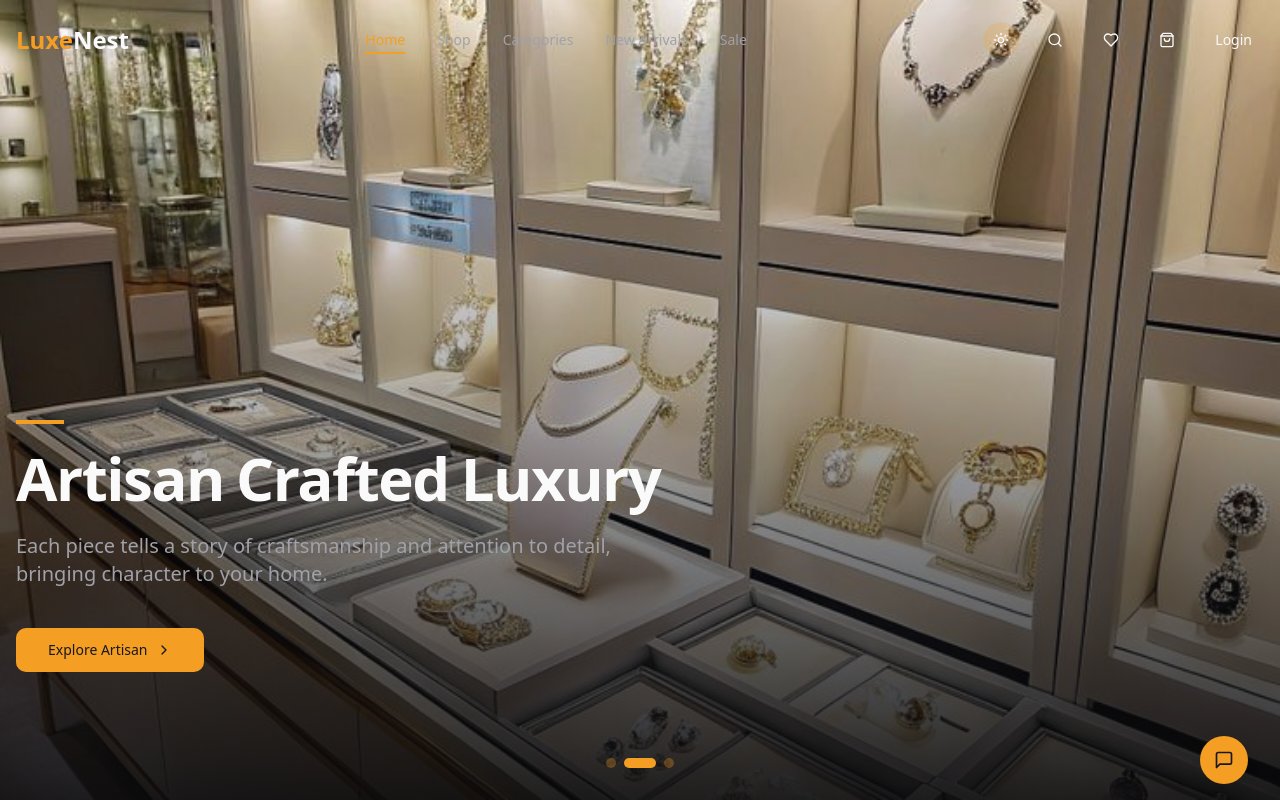
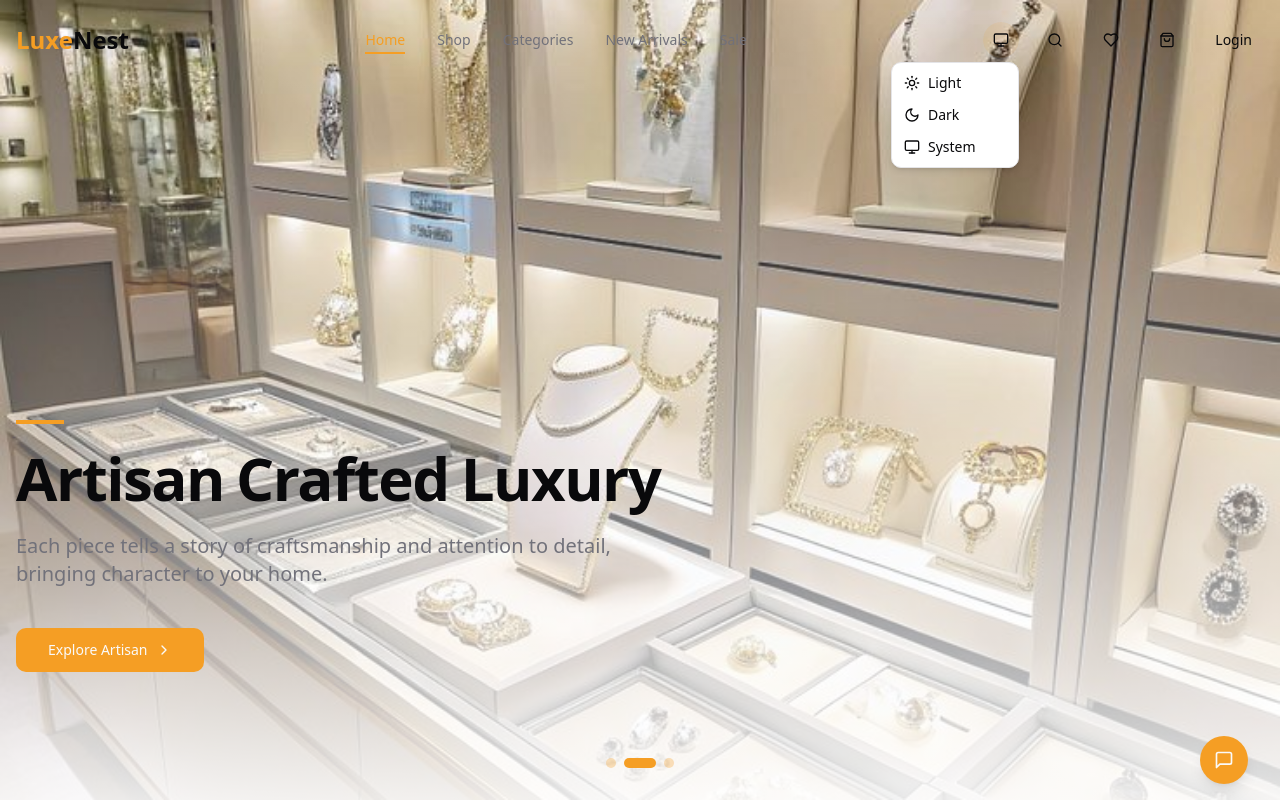
Before and after one commit to Atlas00000/luxenest, a Next.js app: page / in a window 1280 px wide. Both pictures are taken after a click on the button 1001 px from the left and 40 px from the top of the page. Shown: the top 800 px of the page. Built offline with nearby package versions, Linux system fonts and the light colour scheme.

Commit message:
theme toogle working

```diff
--- a/components/theme-toggle.tsx
+++ b/components/theme-toggle.tsx
@@ -1,13 +1,19 @@
 "use client"
 
-import { Moon, Sun } from "lucide-react"
+import { Moon, Sun, Monitor } from "lucide-react"
 import { useTheme } from "@/components/theme-provider"
 import { Button } from "@/components/ui/button"
 import { motion, AnimatePresence } from "framer-motion"
 import { useEffect, useState } from "react"
+import {
+  DropdownMenu,
+  DropdownMenuContent,
+  DropdownMenuItem,
+  DropdownMenuTrigger,
+} from "@/components/ui/dropdown-menu"
 
 export function ThemeToggle() {
-  const { resolvedTheme, setTheme } = useTheme()
+  const { theme, setTheme } = useTheme()
   const [mounted, setMounted] = useState(false)
 
   // Prevent hydration mismatch
@@ -23,39 +29,46 @@ export function ThemeToggle() {
     )
   }
 
-  const toggleTheme = () => {
-    setTheme(resolvedTheme === "light" ? "dark" : "light")
-  }
-
   return (
+    <DropdownMenu>
+      <DropdownMenuTrigger asChild>
         <Button
           variant="ghost"
           size="icon"
-      onClick={toggleTheme}
           className="relative overflow-hidden w-9 h-9 rounded-full"
-      aria-label={`Switch to ${resolvedTheme === "light" ? "dark" : "light"} mode`}
+          aria-label="Toggle theme"
         >
           <div className="relative z-10 flex items-center justify-center">
             <AnimatePresence mode="wait" initial={false}>
-          {resolvedTheme === "light" ? (
+              {theme === "light" ? (
                 <motion.div
-              key="moon"
+                  key="sun"
                   initial={{ y: -30, opacity: 0 }}
                   animate={{ y: 0, opacity: 1 }}
                   exit={{ y: 30, opacity: 0 }}
+                  transition={{ duration: 0.2 }}
+                >
+                  <Sun className="h-5 w-5" />
+                </motion.div>
+              ) : theme === "dark" ? (
+                <motion.div
+                  key="moon"
+                  initial={{ y: 30, opacity: 0 }}
+                  animate={{ y: 0, opacity: 1 }}
+                  exit={{ y: -30, opacity: 0 }}
                   transition={{ duration: 0.2 }}
                 >
                   <Moon className="h-5 w-5" />
                 </motion.div>
               ) : (
                 <motion.div
-              key="sun"
+                  key="monitor"
                   initial={{ y: 30, opacity: 0 }}
                   animate={{ y: 0, opacity: 1 }}
                   exit={{ y: -30, opacity: 0 }}
                   transition={{ duration: 0.2 }}
                 >
-              <Sun className="h-5 w-5" />
+                  <Monitor className="h-5 w-5" />
                 </motion.div>
               )}
             </AnimatePresence>
@@ -67,5 +80,21 @@ export function ThemeToggle() {
             transition={{ duration: 0.5, type: "spring" }}
           />
         </Button>
+      </DropdownMenuTrigger>
+      <DropdownMenuContent align="end">
+        <DropdownMenuItem onClick={() => setTheme("light")} className="flex items-center gap-2">
+          <Sun className="h-4 w-4" />
+          <span>Light</span>
+        </DropdownMenuItem>
+        <DropdownMenuItem onClick={() => setTheme("dark")} className="flex items-center gap-2">
+          <Moon className="h-4 w-4" />
+          <span>Dark</span>
+        </DropdownMenuItem>
+        <DropdownMenuItem onClick={() => setTheme("system")} className="flex items-center gap-2">
+          <Monitor className="h-4 w-4" />
+          <span>System</span>
+        </DropdownMenuItem>
+      </DropdownMenuContent>
+    </DropdownMenu>
   )
 }
```
Lines whose indentation alone changed are shown as unchanged.
